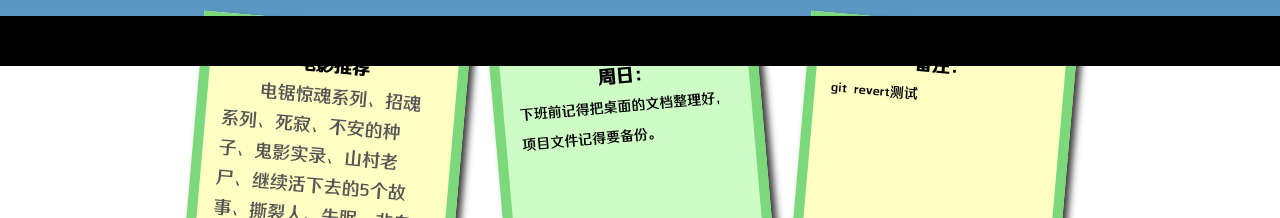
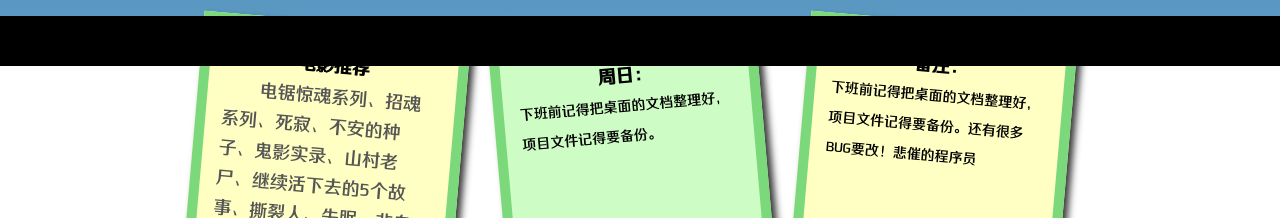
Before and after one commit to ZhaoC60/Chartbase, a Vue app: page /#/aboutMe in a window 1280 px wide. Shown: the part 734-952 px from the top of the page. Built offline with nearby package versions, Linux system fonts and the light colour scheme; what vue-fullscreen, vue-seamless-scroll would draw is missing.

Commit message:
Revert "git rever功能测试完成，返回上一个版本"
This reverts commit b7fae9763453e1012e1bcce5a75b79890c6bff93.

```diff
--- a/src/views/aboutMe.vue
+++ b/src/views/aboutMe.vue
@@ -70,7 +70,7 @@
           <li>
             <div>
               <h2>备注：</h2>
-              <p>git revert测试</p>
+              <p>下班前记得把桌面的文档整理好，项目文件记得要备份。还有很多BUG要改！悲催的程序员</p>
             </div>
           </li>
         </ul>
```
